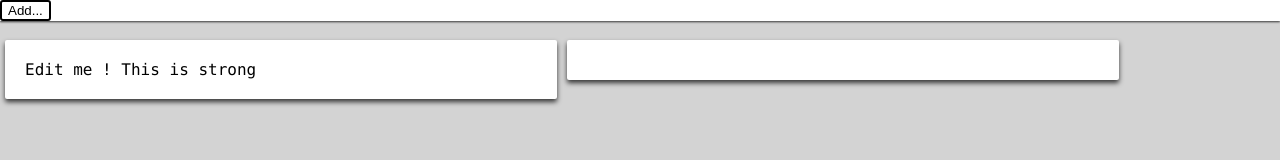
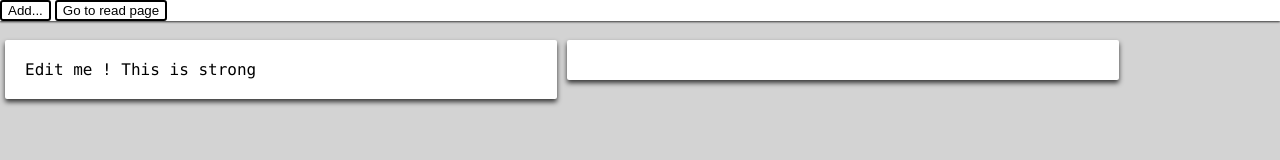
Before and after one commit to Karalix/Downstrates, a website with bundled scripts: page client/editor.html in a window 1280 px wide. Built offline with nearby package versions, Linux system fonts and the light colour scheme; files whose address does not match are found by name.

Commit message:
Add goto read page button in editor

```diff
--- a/client/editor.html
+++ b/client/editor.html
@@ -18,6 +18,9 @@
         <button id="ui-add-button">
             Add...
         </button>
+        <button id="ui-goto-read-button">
+            Go to read page
+        </button>
         </span>
     </div>
     <div id="editable-document" contenteditable="true">Edit me ! This is strong
--- a/client/script-editor.js
+++ b/client/script-editor.js
@@ -57,6 +57,8 @@ var chatChange = function(){
 */
 
 document.getElementById('editable-document').oninput = documentChange ;
+
+document.getElementById('ui-goto-read-button').onclick = function(){ window.location.href='/read/'+pathname;}
 // document.getElementById('chat').oninput = chatChange;
 /*
 window.onload = function(){
```
